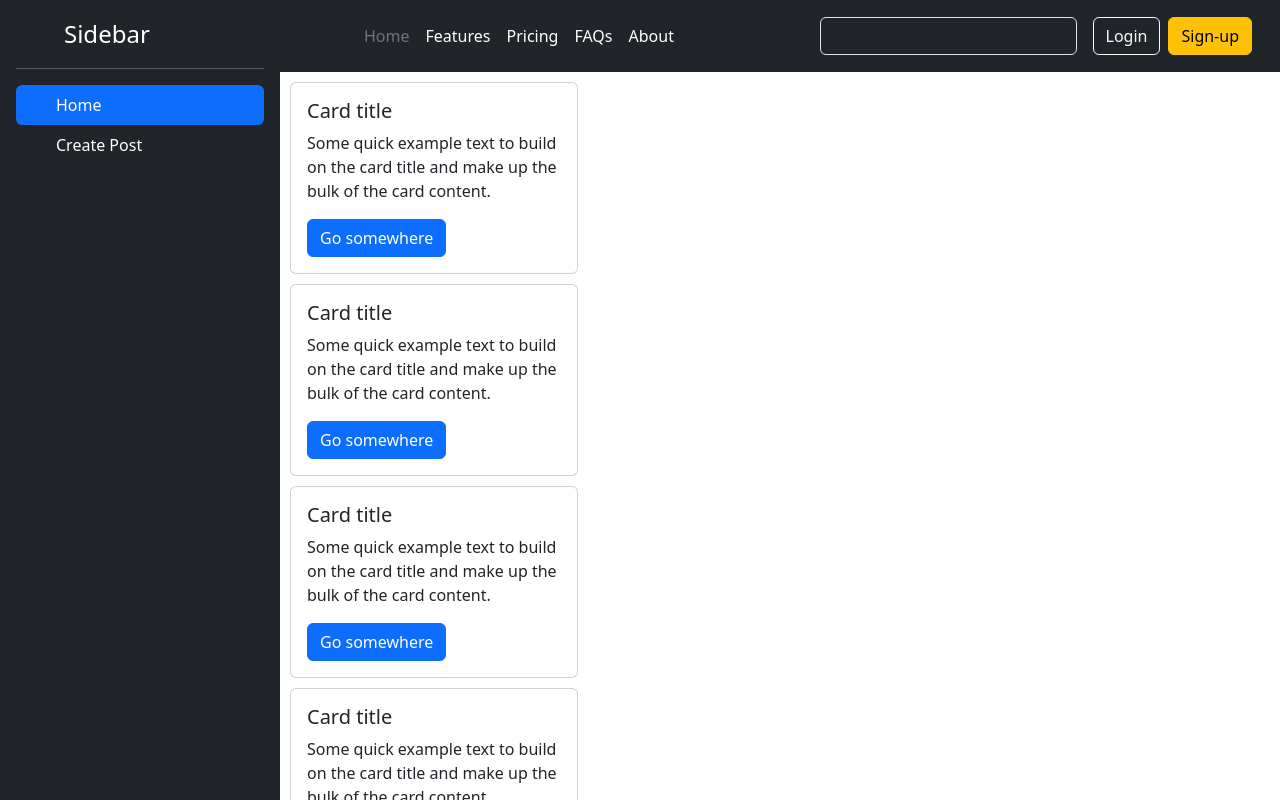
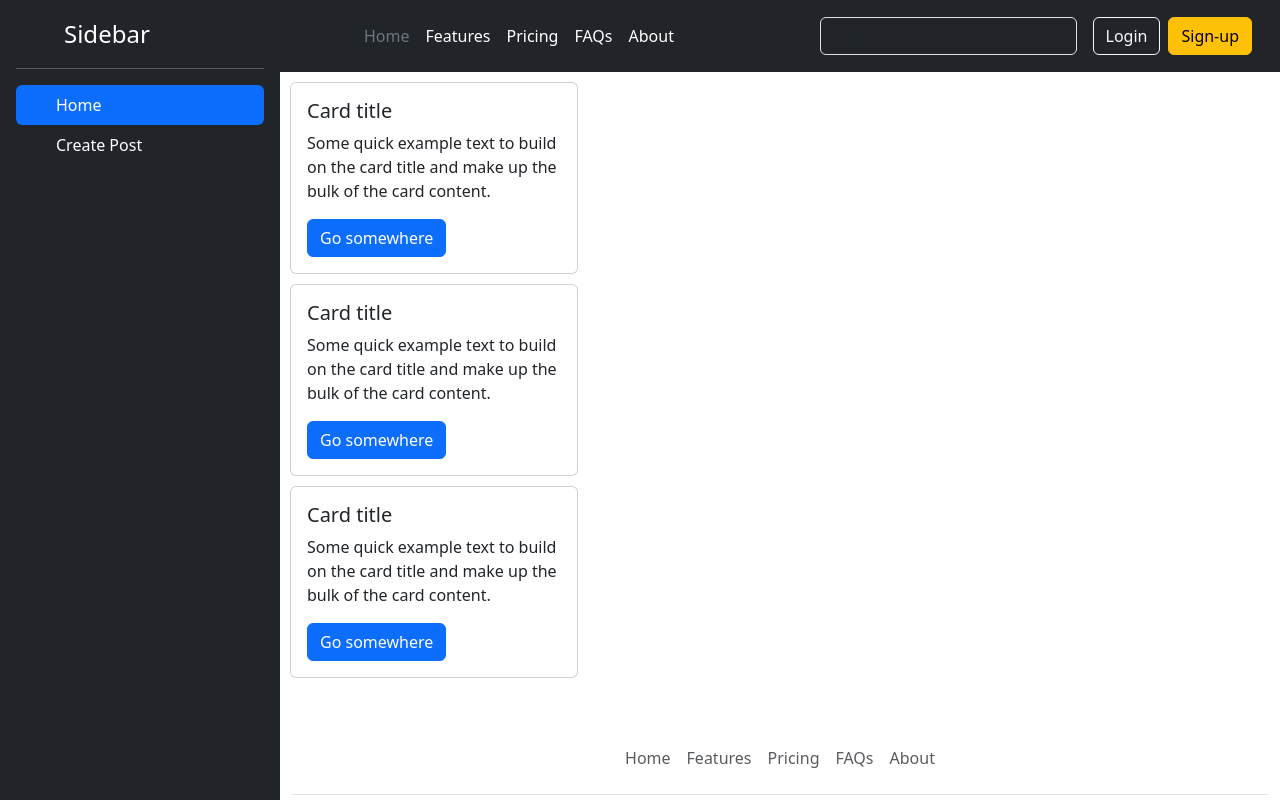
Before and after one commit to sarojmaharjan561/socialme, a React (Vite) app: page / in a window 1280 px wide. Shown: the top 800 px of the page. Built offline with nearby package versions, Linux system fonts and the light colour scheme.

Commit message:
bug fixed in postlist

```diff
--- a/src/components/PostList.jsx
+++ b/src/components/PostList.jsx
@@ -6,7 +6,6 @@ const PostList = () => {
 			<Post></Post>
 			<Post></Post>
 			<Post></Post>
-			<Post></Post>
 		</>
 	);
 };
```
